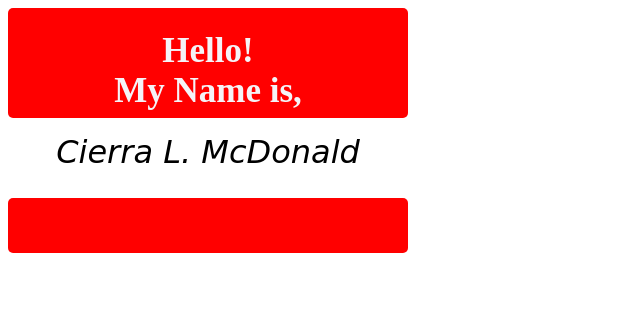
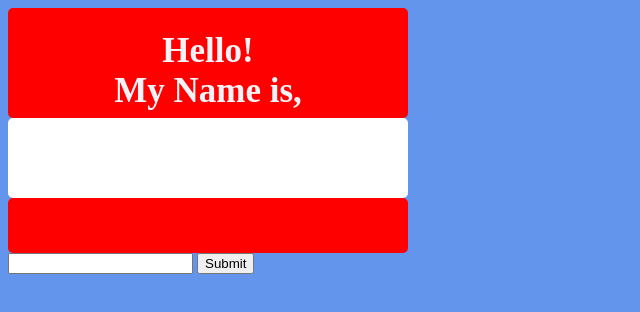
Before and after one commit to Cierra-McDonald/lab-02a-name-tag, a plain HTML site: page index.html in a window 1280 px wide. Shown: the whole page, without its empty margins (0-640 px from the left). Drawn offline with Linux system fonts and the light colour scheme.

Commit message:
add new app.js file

```diff
--- /dev/null
+++ b/app.js
@@ -0,0 +1,21 @@
+const input = document.getElementById('user-input');
+
+
+// input.addEventListener('click', () => {
+
+//     // post-click logic goes here!
+//     inputElement.textContent = 'userInput'
+
+//     })
+
+
+    const myButton = document.getElementById('buttonOne');
+    console.log(myButton)
+
+    myButton.addEventListener('click', () => {
+        console.log('Im in here')
+
+        // post-click logic goes here!
+    //    myButton.textContent = 'Welcome Home!'
+    //     myButton.inputElement = 'userInput'
+    })
--- a/index.html
+++ b/index.html
@@ -4,7 +4,9 @@
     <meta charset="UTF-8">
     <meta name="viewport" content="width=device-width, initial-scale=1.0">
     <link rel="stylesheet" href="style.css">
-    <title>Document</title>
+    <script type="text/javascript" src="app.js"></script>
+
+    <title>InteractiveNameTag</title>
 </head>
 <body>
 
@@ -12,16 +14,19 @@
 <div class="container">
     <div class="top">
         <h1>Hello!<br> My Name is,</h1>
-
     </div>
 
     <div class="middle">
-        Cierra L. McDonald
+
     </div>
 
     <div class="bottom"></div>
 
 </div>
 
+<input id="user-input"/>
+<button id="buttonOne"> Submit </button>
+
+
 </body>
 </html>
--- a/style.css
+++ b/style.css
@@ -3,7 +3,9 @@ h1 {
     font-size:35px;
     padding-bottom: 5px;
 }
-
+ body {
+     background-color: cornflowerblue;
+ }
 
 .container {
     display: grid;
```
